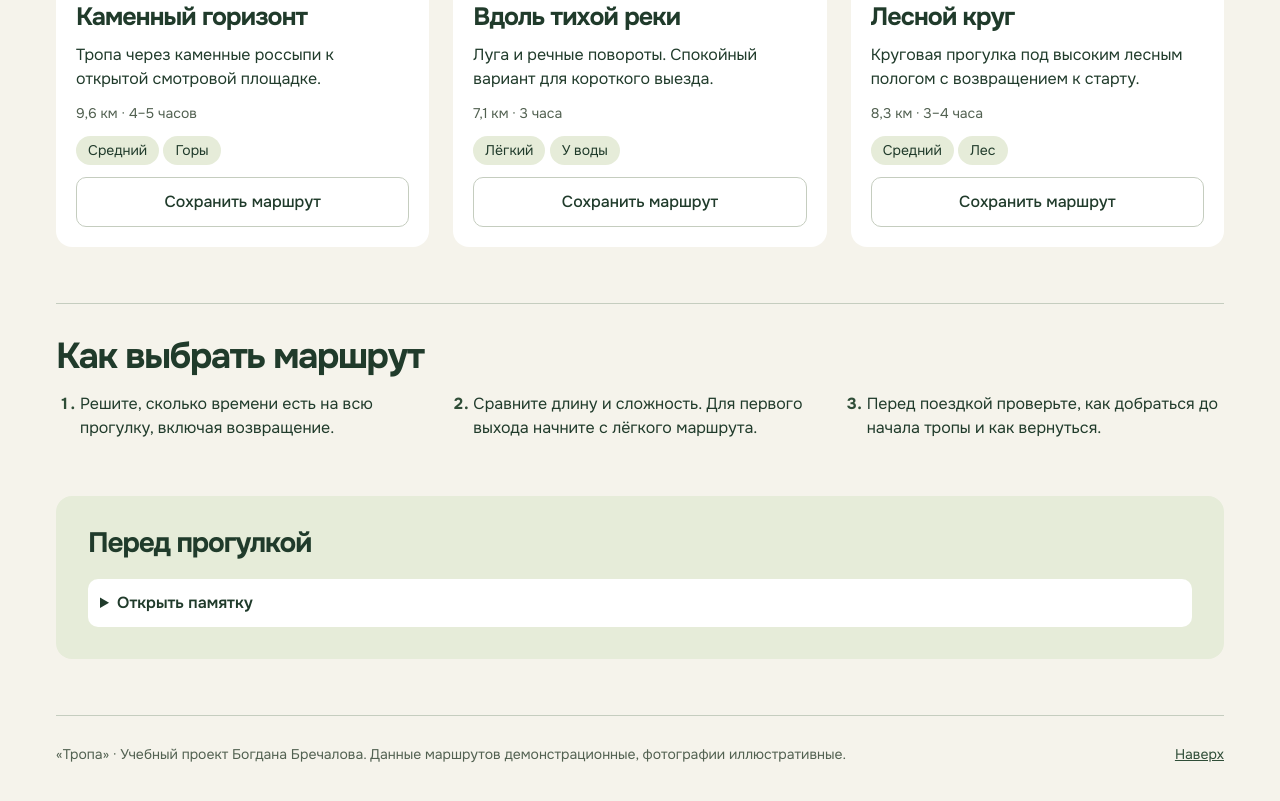
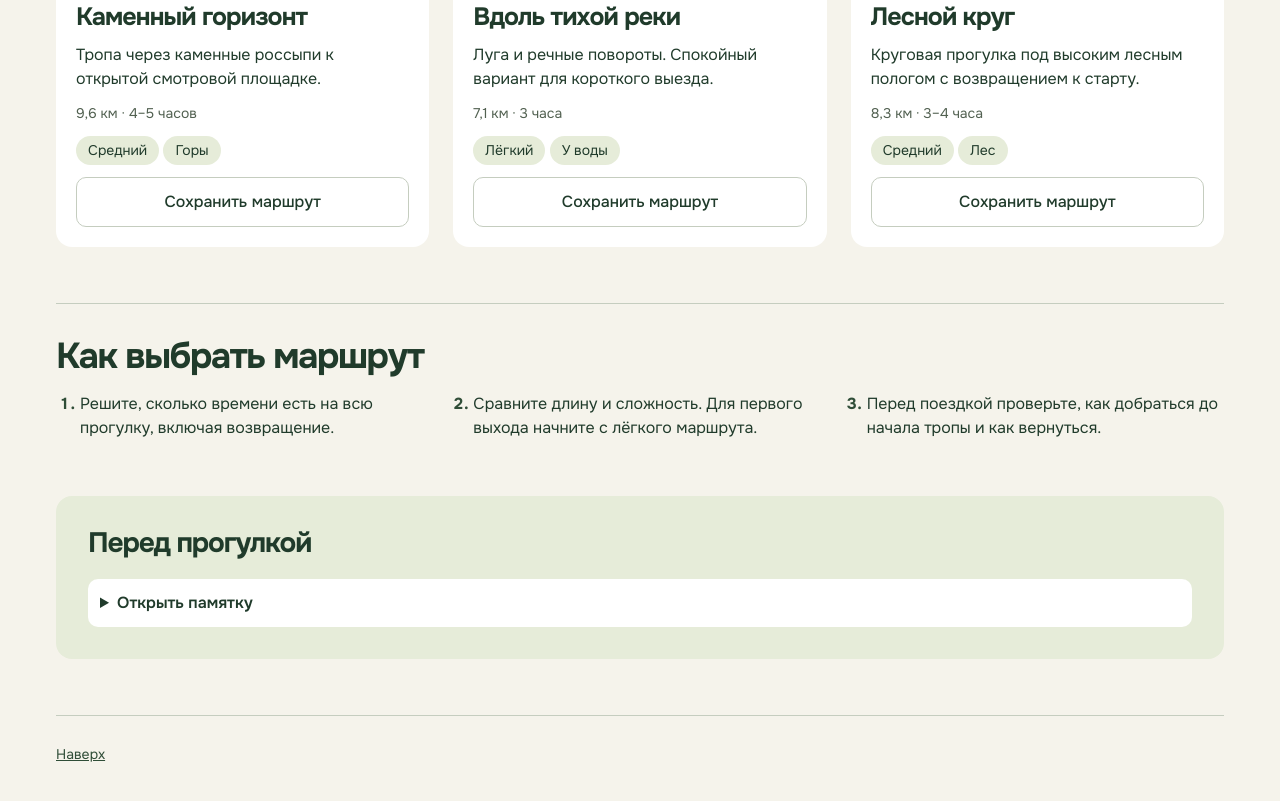
Before and after one commit to void167/tropa-html, a plain HTML site: page index.html in a window 1280 px wide. Shown: the part 1862-2663 px from the top of the page. Drawn offline with Linux system fonts and the light colour scheme.

Commit message:
Remove project footer description
Removed footer text about the project.

```diff
--- a/index.html
+++ b/index.html
@@ -116,7 +116,6 @@
   </main>
 
   <footer>
-    <p>«Тропа» · Учебный проект Богдана Бречалова. Данные маршрутов демонстрационные, фотографии иллюстративные.</p>
     <a href="#top">Наверх</a>
   </footer>
 </body>
```
